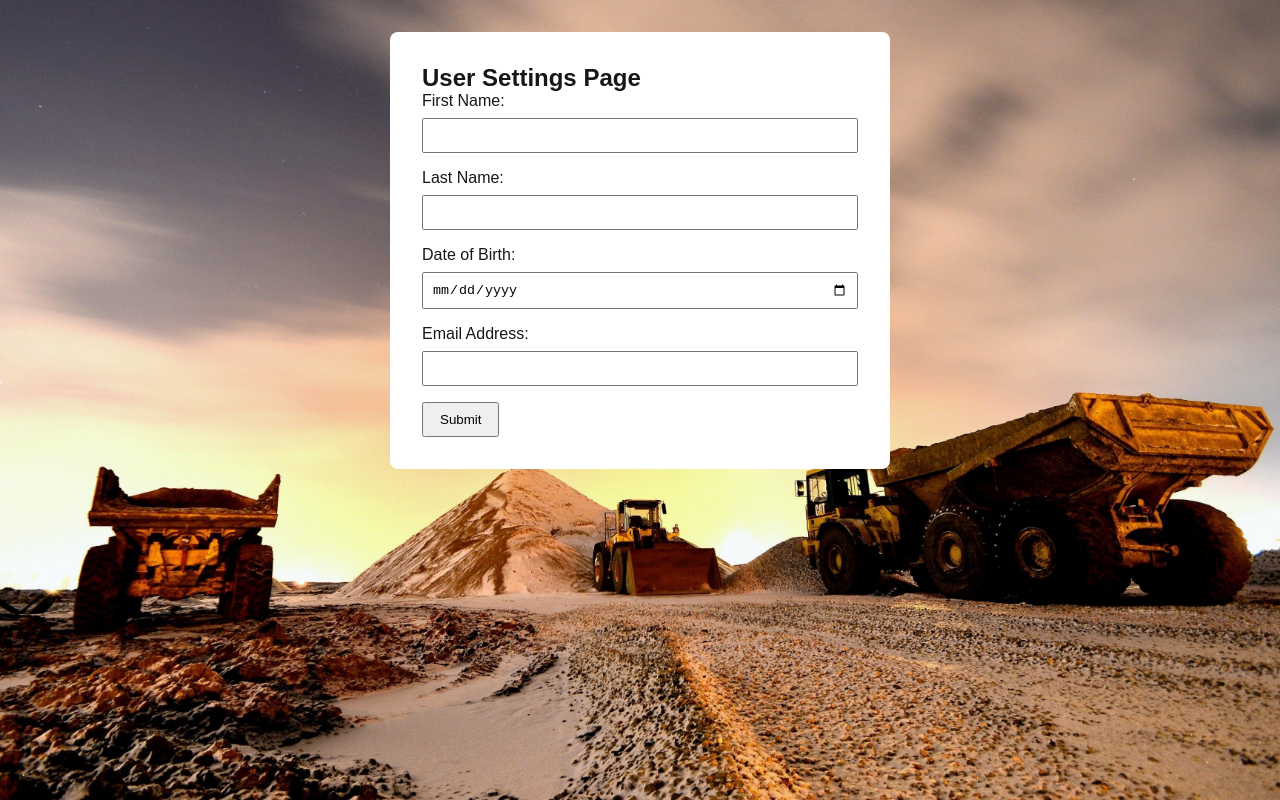
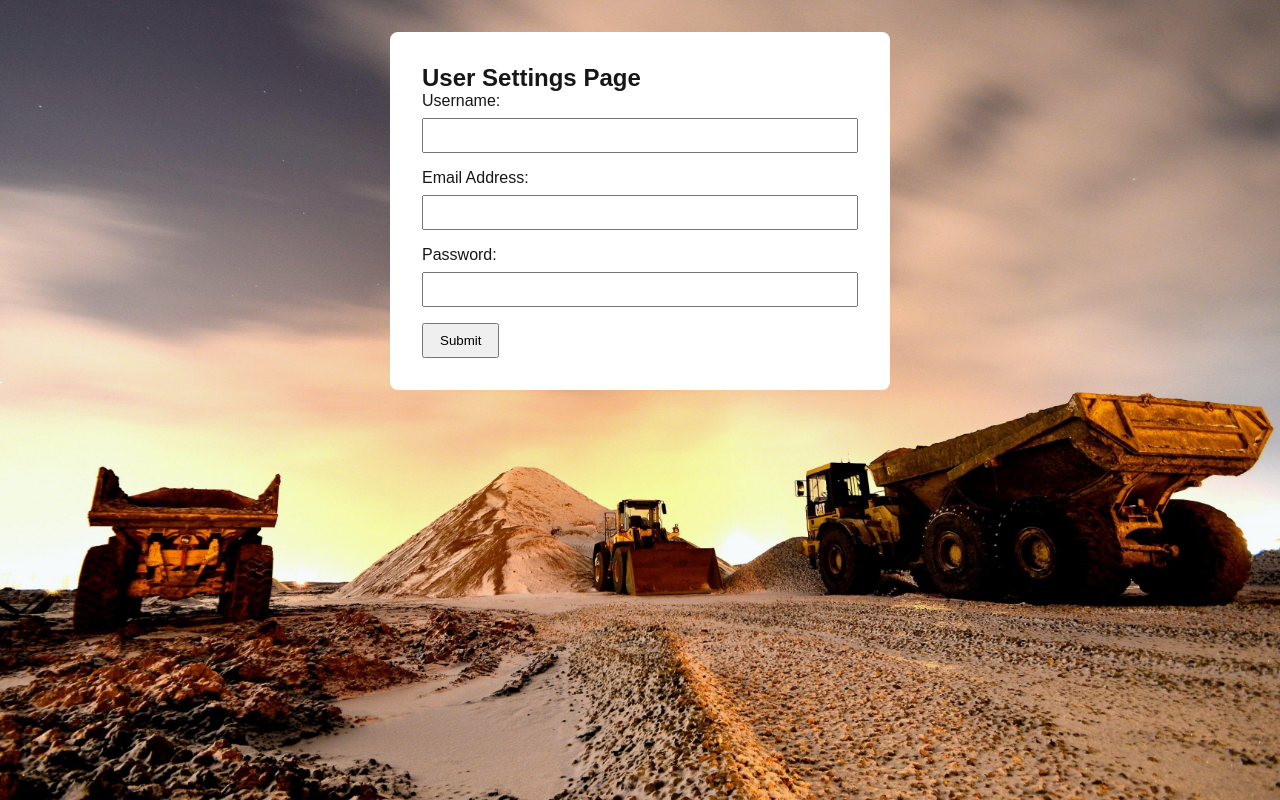
Before and after one commit to saadkhairullah/TXUML, a Next.js app in the folder tx-uml/: page /settings in a window 1280 px wide. Built offline with nearby package versions, Linux system fonts and the light colour scheme.

Commit message:
Username, Email, and Password

```diff
--- a/tx-uml/app/settings/page.tsx
+++ b/tx-uml/app/settings/page.tsx
@@ -3,22 +3,19 @@
 import React, { useState } from 'react';
 
 const Settings = () => {
-  const [firstName, setFirstName] = useState('');
-  const [lastName, setLastName] = useState('');
-  const [dob, setDob] = useState('');
+  const [username, setUsername] = useState('');
   const [email, setEmail] = useState('');
+  const [password, setPassword] = useState('');
 
-  const handleSubmit = (e: { preventDefault: () => void; }) => {
+  const handleSubmit = (e: { preventDefault: () => void }) => {
     e.preventDefault();
-    console.log('Submitted:', { firstName, lastName, dob, email });
+    console.log('Submitted:', { username, email, password });
 
-    // Clear all fields filled in the form otherwise I will see it in the Terminal
-    setFirstName('');
-    setLastName('');
-    setDob('');
+    // Clear fields after submission
+    setUsername('');
     setEmail('');
+    setPassword('');
   };
-
 
   return (
     <div
@@ -45,48 +42,22 @@ const Settings = () => {
       >
         <h2>User Settings Page</h2>
         <form onSubmit={handleSubmit}>
+          {/* Username Field */}
           <div style={{ marginBottom: '1rem' }}>
-            <label htmlFor="firstName" style={{ display: 'block', marginBottom: '0.5rem' }}>
-              First Name:
+            <label htmlFor="username" style={{ display: 'block', marginBottom: '0.5rem' }}>
+              Username:
             </label>
             <input
               type="text"
-              id="firstName"
-              name="firstName"
-              value={firstName}
-              onChange={(e) => setFirstName(e.target.value)}
+              id="username"
+              name="username"
+              value={username}
+              onChange={(e) => setUsername(e.target.value)}
               style={{ width: '100%', padding: '0.5rem' }}
             />
           </div>
 
-          <div style={{ marginBottom: '1rem' }}>
-            <label htmlFor="lastName" style={{ display: 'block', marginBottom: '0.5rem' }}>
-              Last Name:
-            </label>
-            <input
-              type="text"
-              id="lastName"
-              name="lastName"
-              value={lastName}
-              onChange={(e) => setLastName(e.target.value)}
-              style={{ width: '100%', padding: '0.5rem' }}
-            />
-          </div>
-
-          <div style={{ marginBottom: '1rem' }}>
-            <label htmlFor="dob" style={{ display: 'block', marginBottom: '0.5rem' }}>
-              Date of Birth:
-            </label>
-            <input
-              type="date"
-              id="dob"
-              name="dob"
-              value={dob}
-              onChange={(e) => setDob(e.target.value)}
-              style={{ width: '100%', padding: '0.5rem' }}
-            />
-          </div>
-
+          {/* Email Field */}
           <div style={{ marginBottom: '1rem' }}>
             <label htmlFor="email" style={{ display: 'block', marginBottom: '0.5rem' }}>
               Email Address:
@@ -101,6 +72,21 @@ const Settings = () => {
             />
           </div>
 
+          {/* Password Field */}
+          <div style={{ marginBottom: '1rem' }}>
+            <label htmlFor="password" style={{ display: 'block', marginBottom: '0.5rem' }}>
+              Password:
+            </label>
+            <input
+              type="password"
+              id="password"
+              name="password"
+              value={password}
+              onChange={(e) => setPassword(e.target.value)}
+              style={{ width: '100%', padding: '0.5rem' }}
+            />
+          </div>
+
           <button type="submit" style={{ padding: '0.5rem 1rem' }}>
             Submit
           </button>
```
